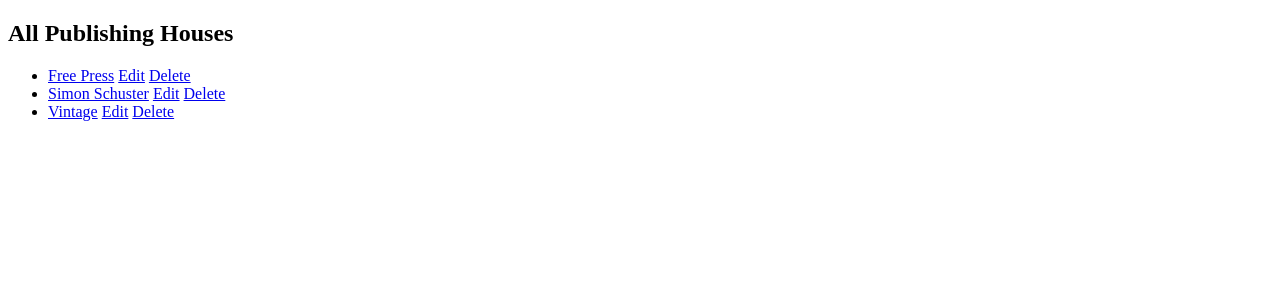
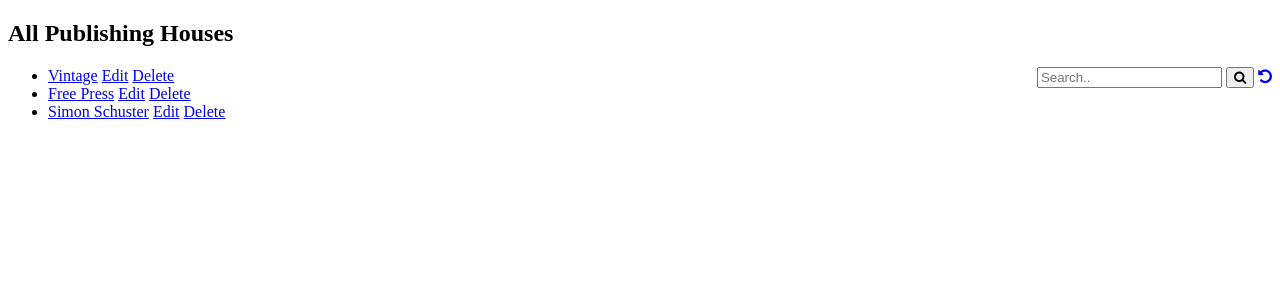
Before and after one commit to el-shes/django_bookshop, a Django app: page /publisher in a window 1280 px wide. Shown: the top 300 px of the page. Run offline with Django 4.2, Linux system fonts and the light colour scheme; data comes from the database, SQL or seed files in the repository.

Commit message:
publisher search updated

```diff
--- a/books/templates/publishers/publisher_list.html
+++ b/books/templates/publishers/publisher_list.html
@@ -3,9 +3,20 @@
 <head>
     <meta charset="UTF-8">
     <title>Publisher</title>
+    <link rel="stylesheet" href="https://cdnjs.cloudflare.com/ajax/libs/font-awesome/4.7.0/css/font-awesome.min.css">
 </head>
 <body>
 <h2>All Publishing Houses</h2>
+
+<div style="float:right">
+    <form>
+        <input type="text" placeholder="Search.." name="search"
+                {% if search %} value="{{ search }}" {% endif %}>
+        <button type="submit"><i class="fa fa-search"></i></button>
+        <a href="{% url 'books:all_publishers' %}"><i class="fa fa-undo"></i></a>
+    </form>
+</div>
+
 <ul>
     {% for publisher in publisher_list %}
         <li>
--- a/books/views.py
+++ b/books/views.py
@@ -95,10 +95,21 @@ class DeleteAuthorView(DeleteView):
     template_name = 'authors/author_confirm_delete.html'
 
 
-class PublisherListView(ListView):
+class PublisherListView(View):
     model = Publisher
     template_name = 'publishers/publisher_list.html'
     ordering = ['publisher_name']
+
+    def get(self, request):
+        query = request.GET.get("search", False)
+        if query:
+            search_result = Publisher.objects.filter(publisher_name__icontains=query).select_related()
+        else:
+            search_result = Publisher.objects.all()
+
+        publisher_list = search_result
+        ctx = {'publisher_list': publisher_list}
+        return render(request, self.template_name, ctx)
 
 
 class PublisherDetailView(DetailView):
```
